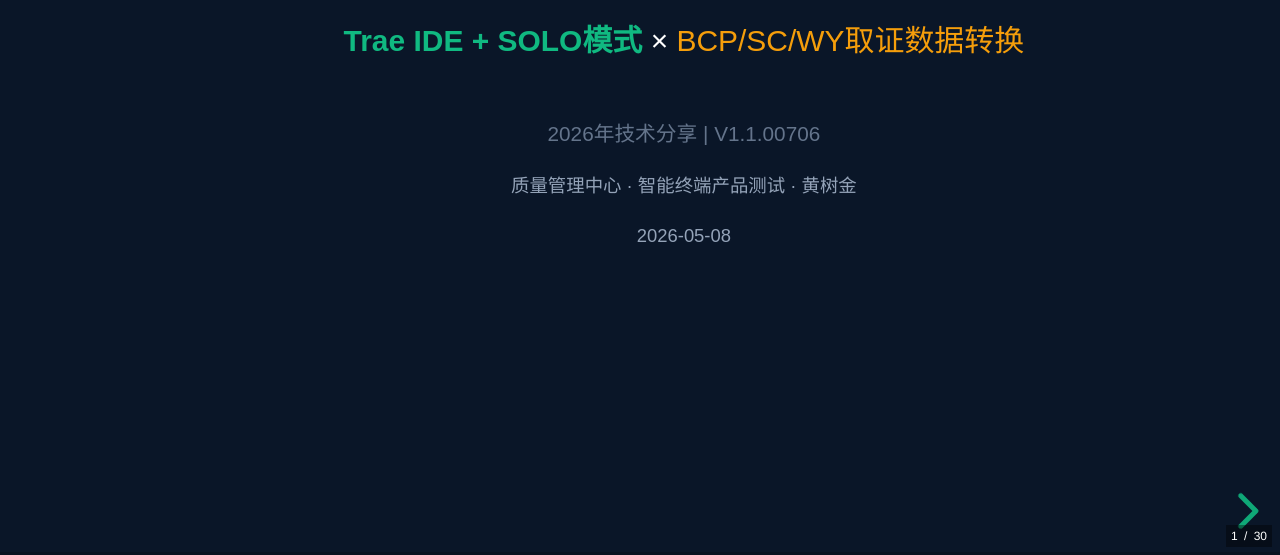
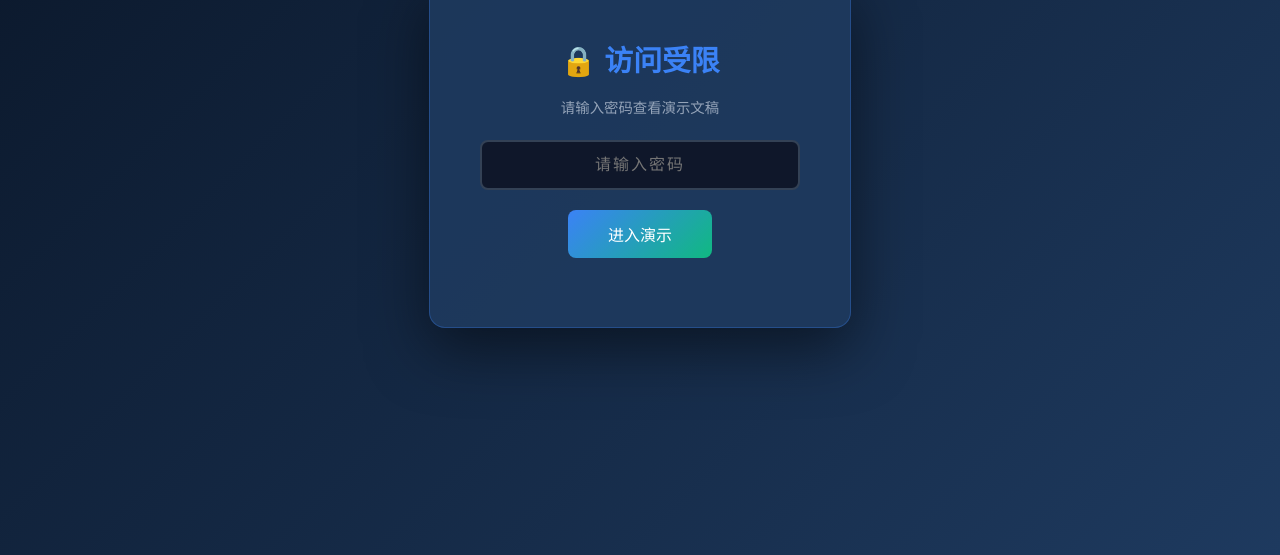
Before and after one commit to huangshj/html-ppt-share, a plain HTML site: page index.html in a window 1280 px wide. Shown: the part 245-800 px from the top of the page. Drawn offline with Linux system fonts and the light colour scheme; a web font is replaced by a local one.

Commit message:
Update index.html
增加密码

```diff
--- a/index.html
+++ b/index.html
@@ -81,9 +81,130 @@
         .reveal .slides section::-webkit-scrollbar-track { background: rgba(255,255,255,0.1); border-radius: 4px; }
         .reveal .slides section::-webkit-scrollbar-thumb { background: #3B82F6; border-radius: 4px; }
         .reveal .slides section::-webkit-scrollbar-thumb:hover { background: #10B981; }
+
+        /* 密码保护样式 */
+        #password-overlay {
+            position: fixed;
+            top: 0;
+            left: 0;
+            width: 100%;
+            height: 100%;
+            background: linear-gradient(135deg, #0A1628 0%, #1e3a5f 100%);
+            z-index: 99999;
+            display: flex;
+            flex-direction: column;
+            justify-content: center;
+            align-items: center;
+            font-family: 'Noto Sans SC', 'Microsoft YaHei', sans-serif;
+        }
+        #password-box {
+            background: rgba(30, 58, 95, 0.9);
+            padding: 40px 50px;
+            border-radius: 16px;
+            box-shadow: 0 20px 60px rgba(0,0,0,0.5);
+            text-align: center;
+            border: 1px solid rgba(59, 130, 246, 0.3);
+        }
+        #password-box h2 {
+            color: #3B82F6;
+            margin-bottom: 25px;
+            font-size: 1.8em;
+        }
+        #password-box p {
+            color: #94a3b8;
+            margin-bottom: 25px;
+            font-size: 0.9em;
+        }
+        #password-input {
+            width: 280px;
+            padding: 14px 18px;
+            font-size: 16px;
+            border: 2px solid #334155;
+            border-radius: 8px;
+            background: #0f172a;
+            color: #fff;
+            text-align: center;
+            letter-spacing: 2px;
+            transition: all 0.3s ease;
+        }
+        #password-input:focus {
+            outline: none;
+            border-color: #3B82F6;
+            box-shadow: 0 0 0 3px rgba(59, 130, 246, 0.2);
+        }
+        #password-btn {
+            margin-top: 20px;
+            padding: 12px 40px;
+            font-size: 16px;
+            background: linear-gradient(135deg, #3B82F6 0%, #10B981 100%);
+            color: white;
+            border: none;
+            border-radius: 8px;
+            cursor: pointer;
+            transition: all 0.3s ease;
+        }
+        #password-btn:hover {
+            transform: translateY(-2px);
+            box-shadow: 0 8px 20px rgba(59, 130, 246, 0.4);
+        }
+        #password-error {
+            color: #EF4444;
+            margin-top: 15px;
+            font-size: 0.85em;
+            opacity: 0;
+            transition: opacity 0.3s ease;
+        }
+        #password-error.show {
+            opacity: 1;
+        }
+        .hidden {
+            display: none !important;
+        }
     </style>
 </head>
 <body>
+    <!-- 密码保护遮罩 -->
+    <div id="password-overlay">
+        <div id="password-box">
+            <h2>🔒 访问受限</h2>
+            <p>请输入密码查看演示文稿</p>
+            <input type="password" id="password-input" placeholder="请输入密码" autocomplete="off">
+            <br>
+            <button id="password-btn" onclick="checkPassword()">进入演示</button>
+            <div id="password-error">密码错误，请重试</div>
+        </div>
+    </div>
+
+    <script>
+        // 密码验证
+        const CORRECT_PASSWORD = 'meiya@2026';
+
+        function checkPassword() {
+            const input = document.getElementById('password-input');
+            const error = document.getElementById('password-error');
+            const overlay = document.getElementById('password-overlay');
+
+            if (input.value === CORRECT_PASSWORD) {
+                overlay.classList.add('hidden');
+                sessionStorage.setItem('ppt_auth', 'true');
+            } else {
+                error.classList.add('show');
+                input.value = '';
+                input.focus();
+                setTimeout(() => error.classList.remove('show'), 3000);
+            }
+        }
+
+        // 回车键提交
+        document.getElementById('password-input').addEventListener('keypress', function(e) {
+            if (e.key === 'Enter') checkPassword();
+        });
+
+        // 检查是否已验证（刷新页面保持登录状态）
+        if (sessionStorage.getItem('ppt_auth') === 'true') {
+            document.getElementById('password-overlay').classList.add('hidden');
+        }
+    </script>
     <div class="reveal">
         <div class="slides">
 
@@ -412,7 +533,7 @@
             <!-- Slide 9: Project Overview -->
             <section>
                 <h2>项目概述</h2>
-                <p style="color: #94a3b8; margin-bottom: 15px;">电子数据取证数据转换与智能分析平台 V1.1.00706</p>
+                <p style="color: #94a3b8; margin-bottom: 15px;">公安电子数据取证数据转换与智能分析平台 V1.1.00706</p>
                 <div class="two-column">
                     <div class="card">
                         <h4>核心定位</h4>
```
